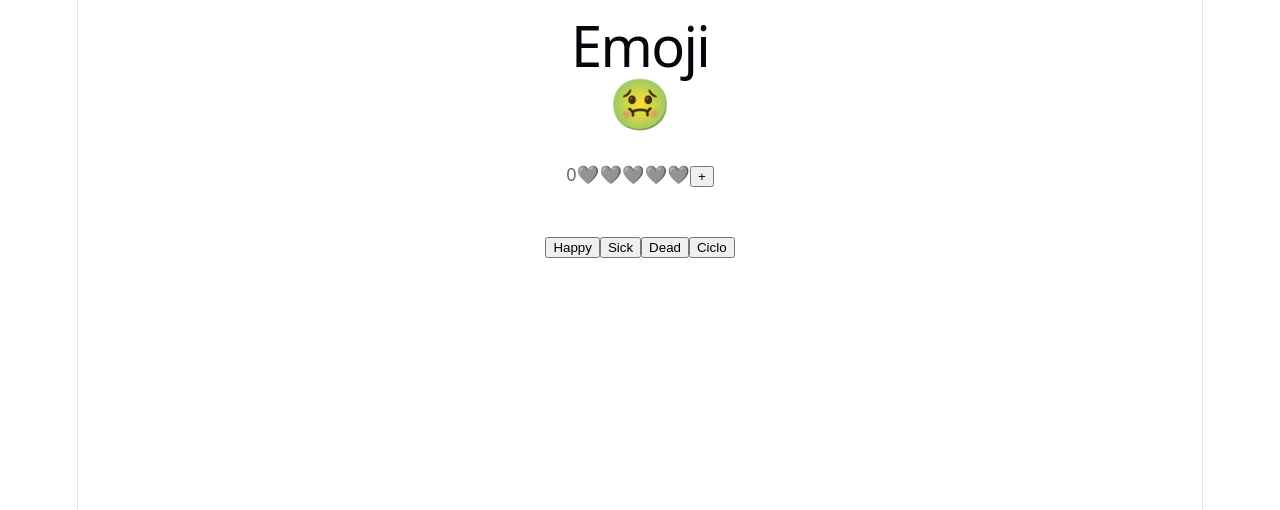
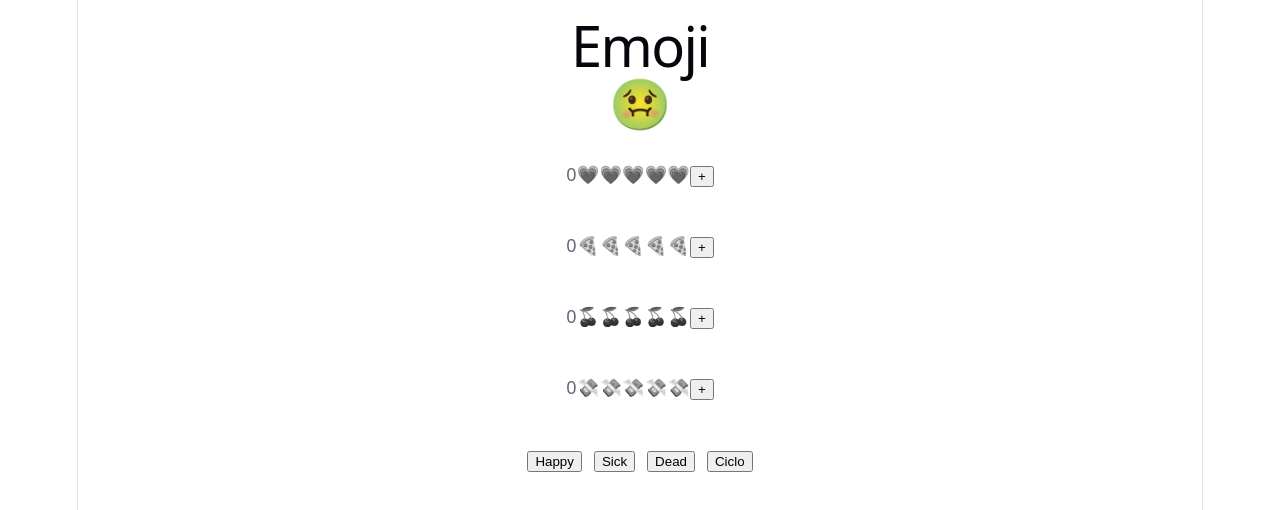
Before and after one commit to ufjf-dcc207/ufjf-dcc207-2026-3-a-atv06-alieinstein2008, a React (Vite) app: page / in a window 1280 px wide. Shown: the top 510 px of the page. Built offline with nearby package versions, Linux system fonts and the light colour scheme.

Commit message:
adiciona atributo parametrizado

```diff
--- a/src/atributo.css
+++ b/src/atributo.css
@@ -4,6 +4,8 @@
     width: 100px;
     height: 20px;
     margin-top: 100px;
+}
 
-
+.inativo{
+    filter:grayscale(100%);
 }
--- a/src/atributo.tsx
+++ b/src/atributo.tsx
@@ -1,18 +1,9 @@
 import { useState } from "react";
 import "./atributo.css";
 
-export default function Atributo() {
+export default function Atributo({ icone }: { icone: string }) {
 
     const [valor, setValor] = useState<number>(0);
-    let coracoes = "";
-    for (let i = 0; i < 5; i++) {
-        if(i < valor){
-            coracoes += "💗"
-        }
-        else{
-            coracoes+= "🩶"
-        }
-    }
 
     const incremeta = () => {
         valor < 5 ? setValor(valor + 1) : setValor(0);
@@ -20,7 +11,10 @@ export default function Atributo() {
 
     return (
         <div className="atributo">
-            {valor}{coracoes}
+            {valor}{icone.repeat(valor)}
+            <span className="inativo">
+                {icone.repeat(5-valor)}
+            </span>
             <button onClick={incremeta}>+</button>
         </div>
     )
--- a/src/emoji.css
+++ b/src/emoji.css
@@ -5,3 +5,9 @@
 button{
     margin: 50px 0 0 0;
 }
+
+.acoes{
+    display: flex;
+    justify-content:center;
+    gap: 12px;
+}
--- a/src/emoji.tsx
+++ b/src/emoji.tsx
@@ -53,7 +53,10 @@ export default function Emoji() {
             <div className="emoji">
                 {EMOJI_MAP.get(status) || "❔"}
             </div>
-            <Atributo></Atributo>
+            <Atributo icone="💗"></Atributo>
+            <Atributo icone="🍕"></Atributo>
+            <Atributo icone="🍒"></Atributo>
+            <Atributo icone="💸"></Atributo>
             <div className="acoes">
                 <button onClick={happyClick}>Happy</button>
                 <button onClick={sickClick}>Sick</button>
```
